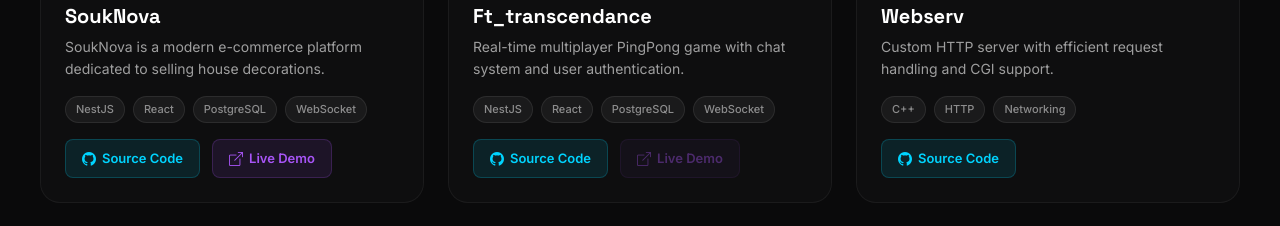
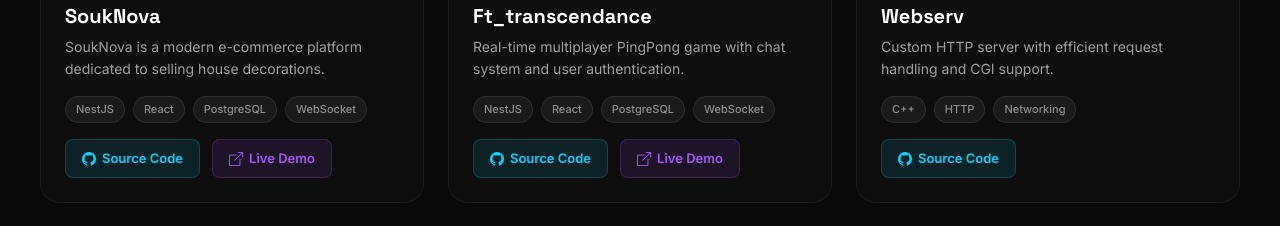
Before and after one commit to soufiane-amt/My-Portfolio, a Next.js app: page / in a window 1280 px wide. Shown: the part 3760-3986 px from the top of the page. Built offline with nearby package versions, Linux system fonts and the light colour scheme.

Commit message:
feat: add live demo for transcendance

```diff
--- a/src/app/data/index.ts
+++ b/src/app/data/index.ts
@@ -125,7 +125,7 @@ export const projects: Project[] = [
       "Real-time multiplayer PingPong game with chat system and user authentication.",
     image: "/ProjectElement/ft_transcendance.png",
     url: "https://github.com/soufiane-amt/ft_transcendance",
-    liveDemo: "",
+    liveDemo: "https://ft-transcendance-three.vercel.app/",
     tech: ["NestJS", "React", "PostgreSQL", "WebSocket"],
   },
   {
```
